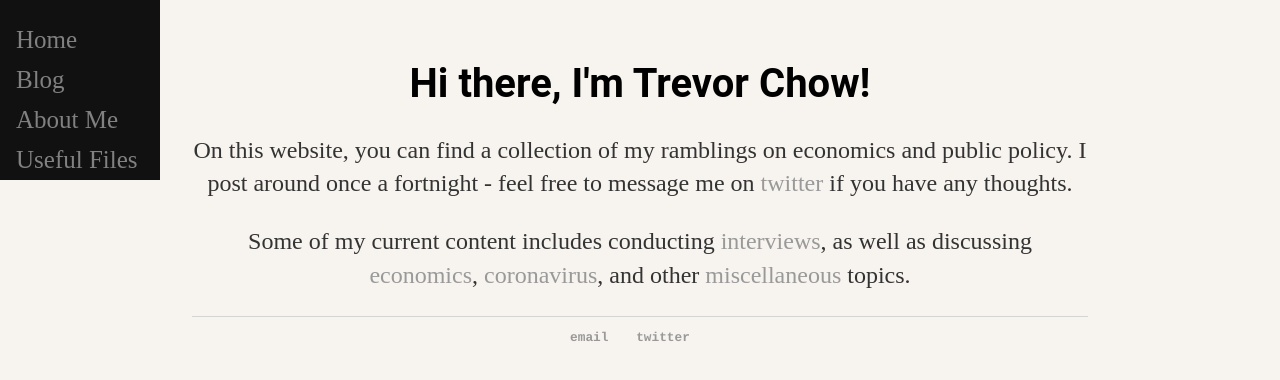
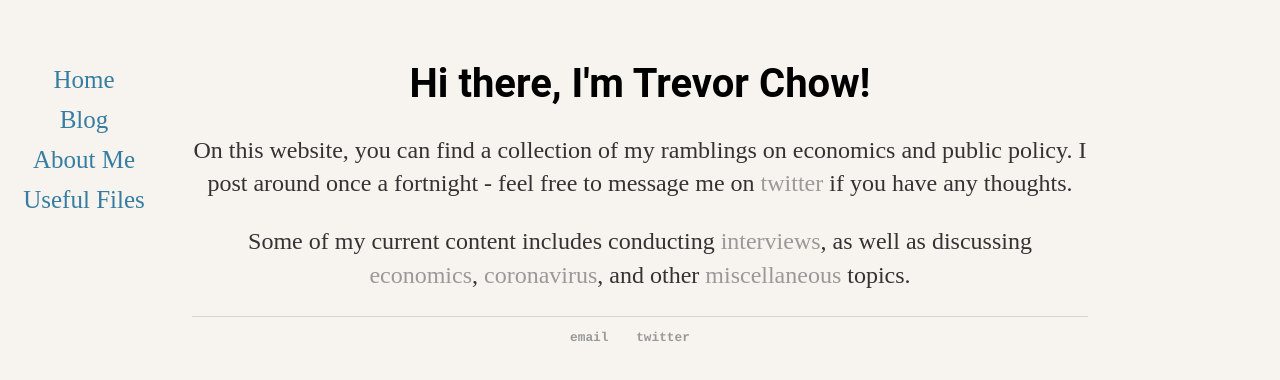
Before and after one commit to tmychow/tmychow.github.io, a Jekyll site: the page built from index.html, in a window 1280 px wide. Shown: the top 380 px of the page. Built offline with Jekyll 4.4.1, drawn with Linux system fonts in a browser that asks for light colours.

Commit message:
Formatting sidebar

```diff
--- a/css/main.css
+++ b/css/main.css
@@ -57,28 +57,21 @@ ul.posts li {
   z-index: 1; /* Stay on top */
   top: 0; /* Stay at the top */
   left: 0;
-  background-color: #111; /* Black */
+  background-color: hsl(35, 36%, 95%);
   overflow-x: hidden; /* Disable horizontal scroll */
-  padding-top: 20px;
+  padding-top: 60px;
 }
 
 .sidenav a {
   padding: 6px 8px 6px 16px;
   text-decoration: none;
   font-size: 25px;
-  color: #818181;
+  color: #367DA2;
   display: block;
-}
-.sidenav a:hover {
-  color: #f1f1f1;
+  text-align: center;
 }
 
 .main {
   margin-left: 160px; /* Same as the width of the sidebar */
   padding: 0px 10px;
 }
-
-@media screen and (max-height: 450px) {
-  .sidenav {padding-top: 15px;}
-  .sidenav a {font-size: 18px;}
-}
```
